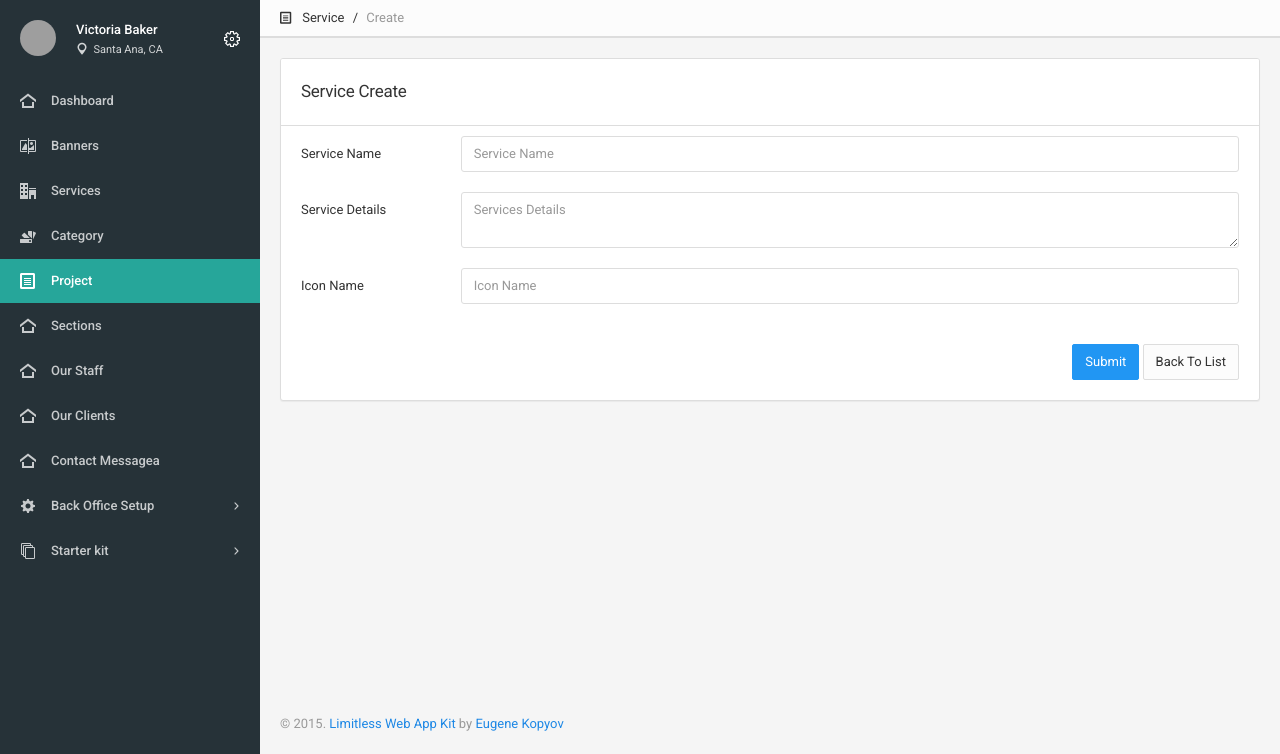
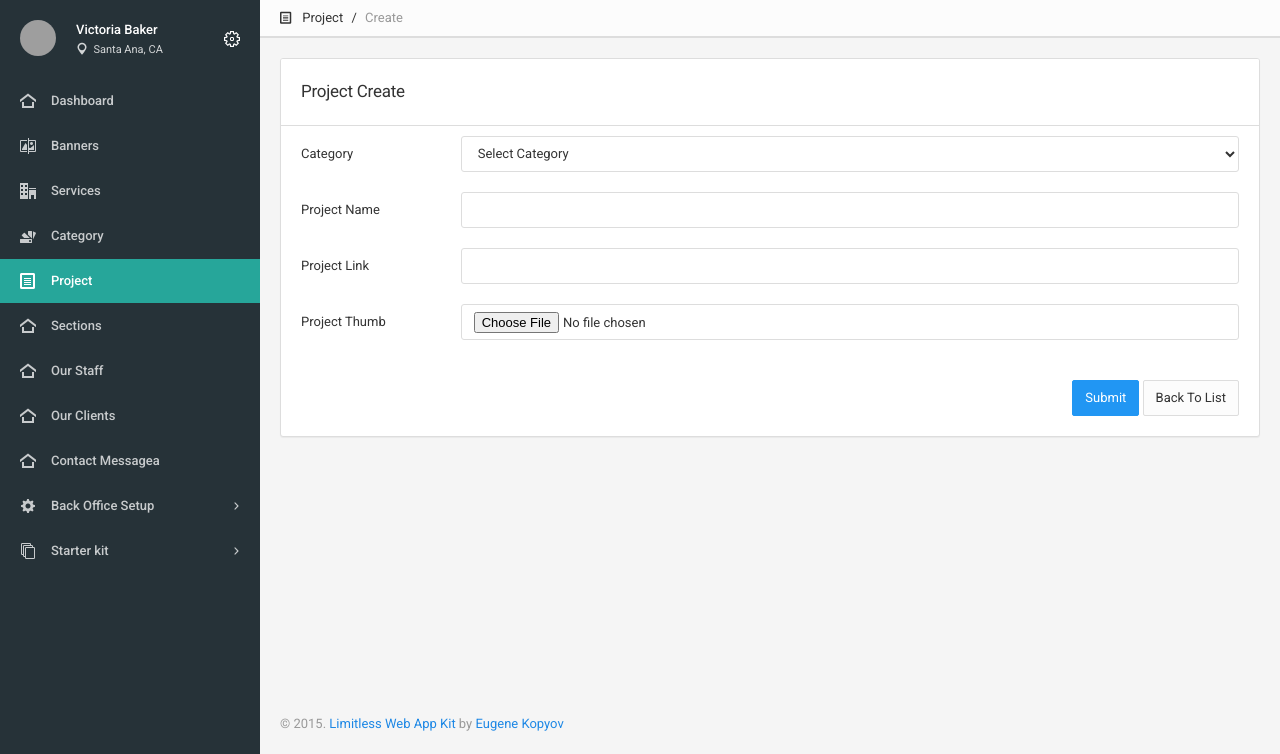
Before and after one commit to bdsuman/portfolio_site_with_admin_panel, a PHP site: page /admin/project/projectsCreate.php in a window 1280 px wide. Shown: the part 46-800 px from the top of the page. Run offline with PHP 8.4, Linux system fonts and the light colour scheme; data that the repository does not hold is empty; style sheets or scripts are compiled from the project's sources; grey boxes are pictures that could not be loaded.

Commit message:
project insert ok

```diff
--- a/admin/category/categoryCreate.php
+++ b/admin/category/categoryCreate.php
@@ -88,7 +88,7 @@
 
 						<div class="panel-body">
 
-							<form class="form-horizontal" action="../controller/categoryController.php" method="post">
+							<form class="form-horizontal" action="../controller/CategoryController.php" method="post">
 								<fieldset class="content-group mt-10">
 
 									<?php
--- a/admin/category/categoryUpdate.php
+++ b/admin/category/categoryUpdate.php
@@ -93,7 +93,7 @@
 								$getSingleDataQry = "SELECT * FROM categories WHERE id={$category_id}";
 								$getResult = mysqli_query($dbCon, $getSingleDataQry);
 							?>
-							<form class="form-horizontal" action="../controller/categoryController.php" method="post" enctype="multipart/form-data">
+							<form class="form-horizontal" action="../controller/CategoryController.php" method="post" enctype="multipart/form-data">
 								<fieldset class="content-group mt-10">
 
 									<?php
--- a/admin/project/projectsCreate.php
+++ b/admin/project/projectsCreate.php
@@ -28,7 +28,7 @@
 					<div class="sidebar-user">
 						<div class="category-content">
 							<div class="media">
-								<a href="#" class="media-left"><img src="<?php echo $isInternal == true ? '../': ' ';?>assets/images/placeholder.jpg" class="img-circle img-sm" alt="image"></a>
+								<a href="#" class="media-left"><img src="<?php echo $isInternal == true ? '../': ' ';?>assets/images/placeholder.jpg" class="img-circle img-sm" alt=""></a>
 								<div class="media-body">
 									<span class="media-heading text-semibold">Victoria Baker</span>
 									<div class="text-size-mini text-muted">
@@ -47,7 +47,7 @@
 						</div>
 					</div>
 					<!-- /user menu -->
-                    <?php $manuName = basename(__DIR__); ?>
+					<?php $manuName = basename(__DIR__); ?>
 					<?php include '../includes/navigation.php'; ?>
 
 				</div>
@@ -62,7 +62,7 @@
 				<div class="page-header">
 					<div class="breadcrumb-line">
 						<ul class="breadcrumb">
-							<li><a href="#"><i class=" icon-file-text position-left"></i> Service</a></li>
+							<li><a href="#"><i class="icon-file-text position-left"></i> Project</a></li>
 							<li class="active">Create</li>
 						</ul>
 					</div>
@@ -76,7 +76,7 @@
 					<!-- Basic datatable -->
 					<div class="panel panel-flat">
 						<div class="panel-heading">
-							<h5 class="panel-title">Service Create</h5>
+							<h5 class="panel-title">Project Create</h5>
 							<div class="heading-elements">
 								<ul class="icons-list">
 			                		<!-- <li><a data-action="collapse"></a></li>
@@ -88,7 +88,7 @@
 
 						<div class="panel-body">
 
-							<form class="form-horizontal" action="../controller/ServiceController.php" method="post">
+							<form class="form-horizontal" action="../controller/ProjectController.php" method="post" enctype="multipart/form-data">
 								<fieldset class="content-group mt-10">
 
 									<?php
@@ -101,31 +101,48 @@
 									<?php } ?>
 
 									<div class="form-group">
-										<label class="control-label col-lg-2" for="service_name">Service Name</label>
+										<label class="control-label col-lg-2" for="category_id">Category</label>
 										<div class="col-lg-10">
-											<input type="text" class="form-control" id="service_name" name="service_name" placeholder="Service Name" required>
+											<select name="category_id" class="form-control" id="category_id">
+				                                <option value="">Select Category</option>
+												<?php
+												require '../controller/dbConfig.php';
+												$dropdownSelectQry = "SELECT * FROM categories WHERE active_status=1";
+												$categoryList = mysqli_query($dbCon, $dropdownSelectQry);
+													if (!empty($categoryList)) {
+														foreach($categoryList as $category) {
+															echo'<option value="'.$category['id'].'">'. $category['category_name'].'</option>';
+												 		}
+													}
+												?>
+				                            </select>
+										</div>
+									</div>
+									<div class="form-group">
+										<label class="control-label col-lg-2" for="project_name">Project Name</label>
+										<div class="col-lg-10">
+											<input type="text" class="form-control" id="project_name" name="project_name">
 										</div>
 									</div>
 
 									<div class="form-group">
-										<label class="control-label col-lg-2" for="service_details">Service Details</label>
+										<label class="control-label col-lg-2" for="project_link">Project Link</label>
 										<div class="col-lg-10">
-											<textarea class="form-control" id="service_details" name="service_details" placeholder="Services Details" required></textarea>
+											<input type="text" class="form-control" id="project_link" name="project_link">
 										</div>
 									</div>
 
 									<div class="form-group">
-										<label class="control-label col-lg-2" for="icon_name">Icon Name</label>
+										<label class="control-label col-lg-2" for="project_thumb">Project Thumb</label>
 										<div class="col-lg-10">
-											<input type="text" class="form-control" placeholder="Icon Name" id="icon_name" name="icon_name" required>
+											<input type="file" class="form-control" id="project_thumb" name="project_thumb">
 										</div>
 									</div>
-
-                                </fieldset>
+								</fieldset>
 
 								<div class="text-right">
-									<button type="submit" class="btn btn-primary" name="saveService">Submit</button>
-									<a href="servicesList.php" class="btn btn-default">Back To List </a>
+									<button type="submit" class="btn btn-primary" name="saveProject">Submit</button>
+									<a href="projectsList.php" class="btn btn-default">Back To List </a>
 								</div>
 							</form>
 						</div>
```
Also changed, not shown: admin/controller/ProjectController.php (added, +100 -0 lines), admin/project/projectsList.php (+23 -9 lines), admin/uploads/projectImage/1656263323.png (added).
